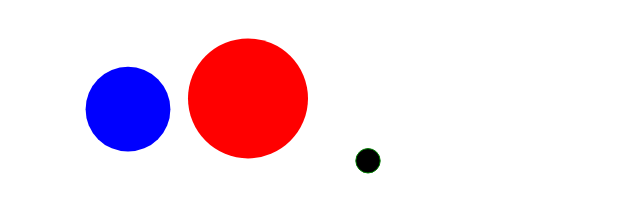
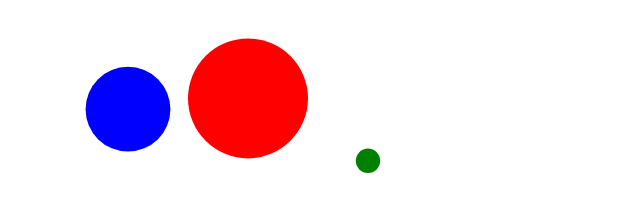
Before and after one commit to tbette1/DS4200-HW6-Bettencourt-T, a website: page index.html in a window 1280 px wide. Shown: the full height of the page, 0-640 px from the left. Drawn offline with Linux system fonts and the light colour scheme.

Commit message:
final commit

```diff
--- a/index.html
+++ b/index.html
@@ -6,7 +6,7 @@
     <svg xmlns ="http://www.w3.org/2000/svg" width="400" height="400">
       <circle cx="120" cy="101.2" r="42.4" fill="blue" > </circle>
       <circle cx="240" cy="90.4" r="60" fill="red" > </circle>
-      <circle cx="360" cy="152.8" r="12.2" stroke="green"> </circle>
+      <circle cx="360" cy="152.8" r="12.2" fill="green"> </circle>
     </svg>
   </body>
 </html>
```
